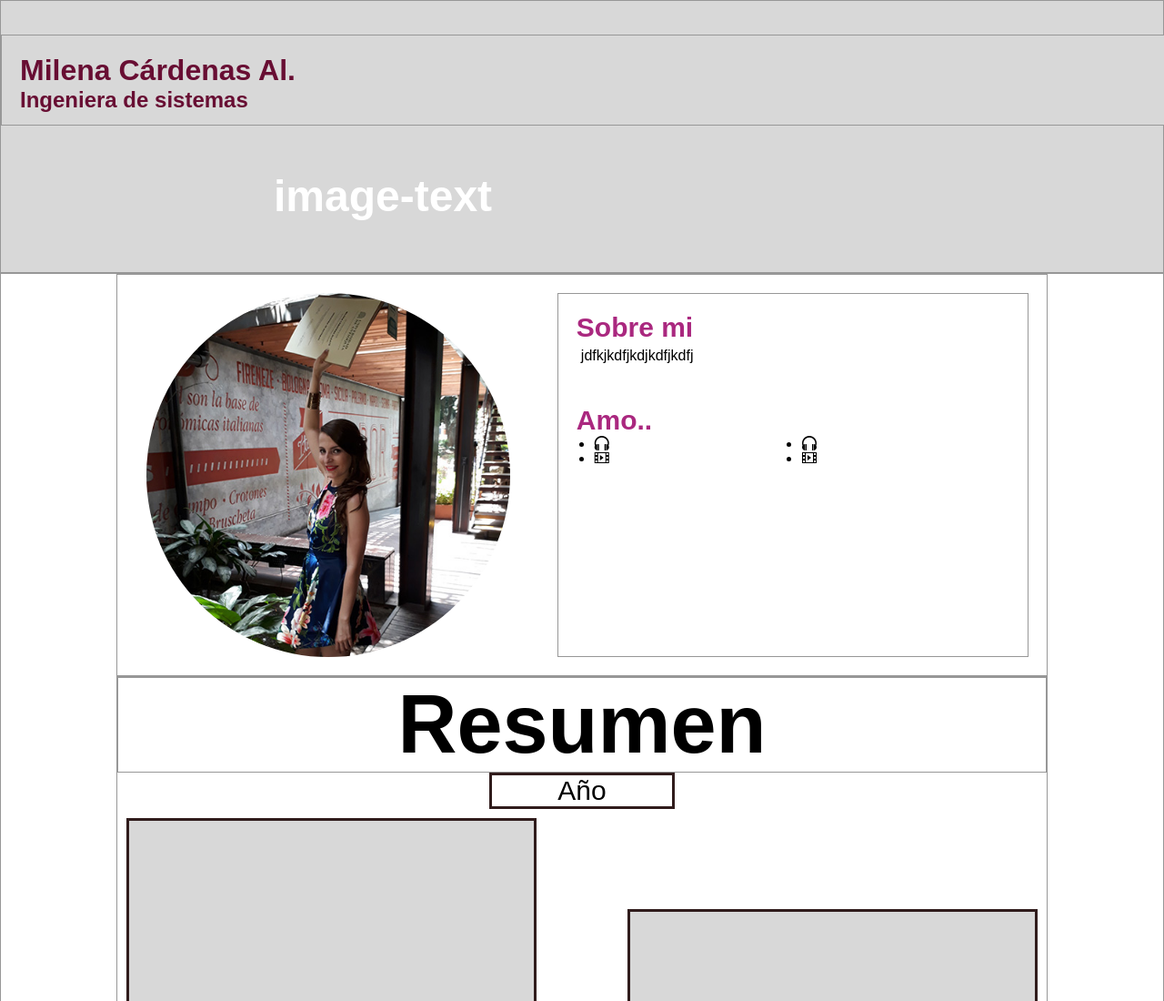
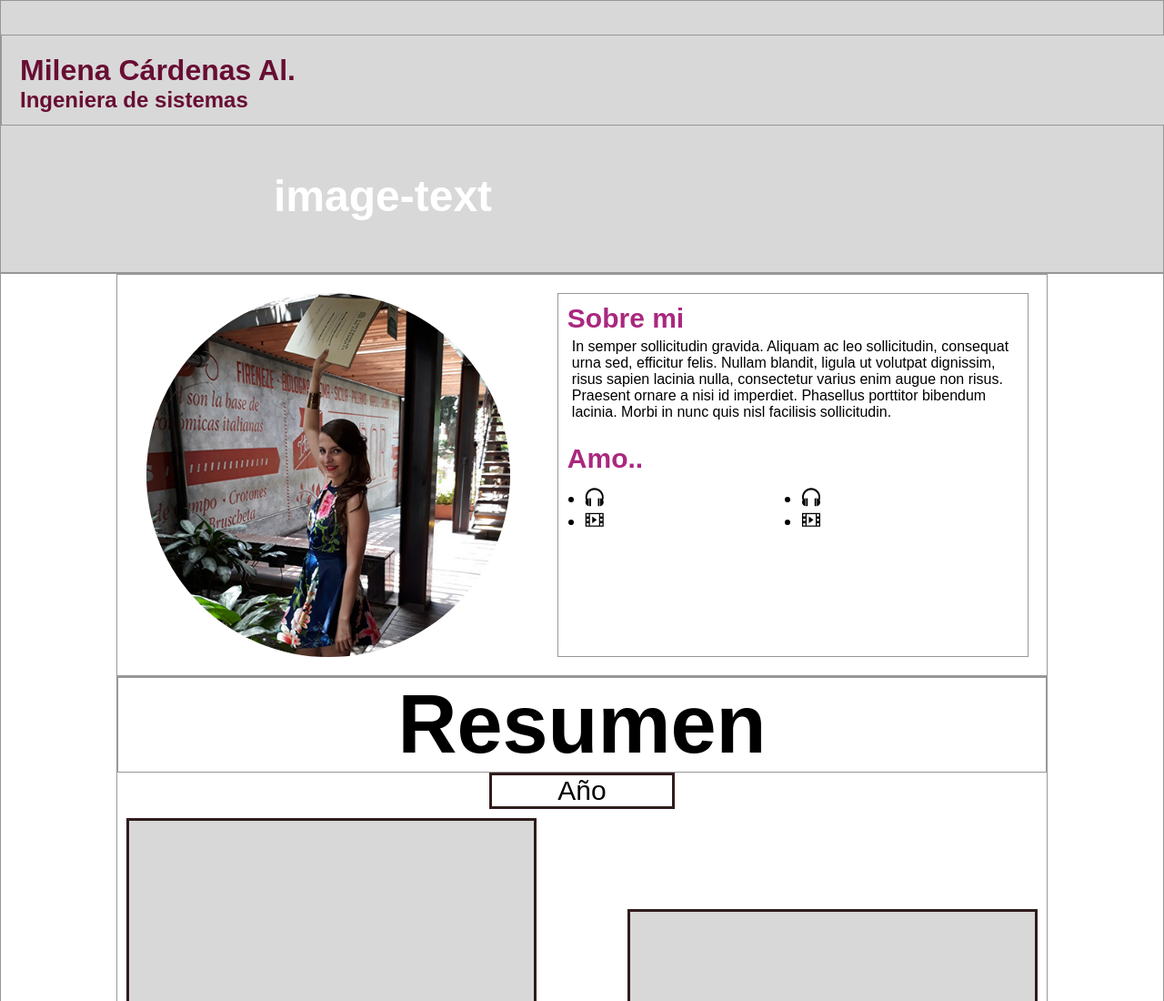
Before and after one commit to milenacard/hb-first-page, a website: page index.html in a window 1280 px wide. Shown: the top 1100 px of the page at 91% size. Drawn offline with nearby package versions, Linux system fonts and the light colour scheme; files that its build step writes are made by us from their sources; files whose address does not match are found by name.

Commit message:
configuration of list in _photo-card.scss file

```diff
--- a/index.html
+++ b/index.html
@@ -26,7 +26,7 @@
             <section class="section1 basic-information">
 							<div class="desing-information">
 								<h3 class="desing-information-subtitle">Sobre mi</h3>
-								<p class="desing-information-text">jdfkjkdfjkdjkdfjkdfj</p>
+								<p class="desing-information-text">In semper sollicitudin gravida. Aliquam ac leo sollicitudin, consequat urna sed, efficitur felis. Nullam blandit, ligula ut volutpat dignissim, risus sapien lacinia nulla, consectetur varius enim augue non risus. Praesent ornare a nisi id imperdiet. Phasellus porttitor bibendum lacinia. Morbi in nunc quis nisl facilisis sollicitudin. </p>
 							</div>
 							<div class="desing-information">
 								<h3 class="desing-information-subtitle">Amo..</h3>
--- a/scss/components/_photo-card.scss
+++ b/scss/components/_photo-card.scss
@@ -35,7 +35,7 @@
 }
 
 .desing-information{
-	padding: 20px;
+	padding: 10px;
 	width: 100%;
 
 	&-subtitle{
@@ -50,10 +50,16 @@
 
 .list-hobby{
 	padding-left: 20px;
+	padding-top: 15px;
 	display: flex;
 	width: 100%;
+	font-size: 20px;
 
 	&-left{
 		width: 50%;
 	}
 }
+
+li {
+	padding-bottom: 5px;
+}
```
